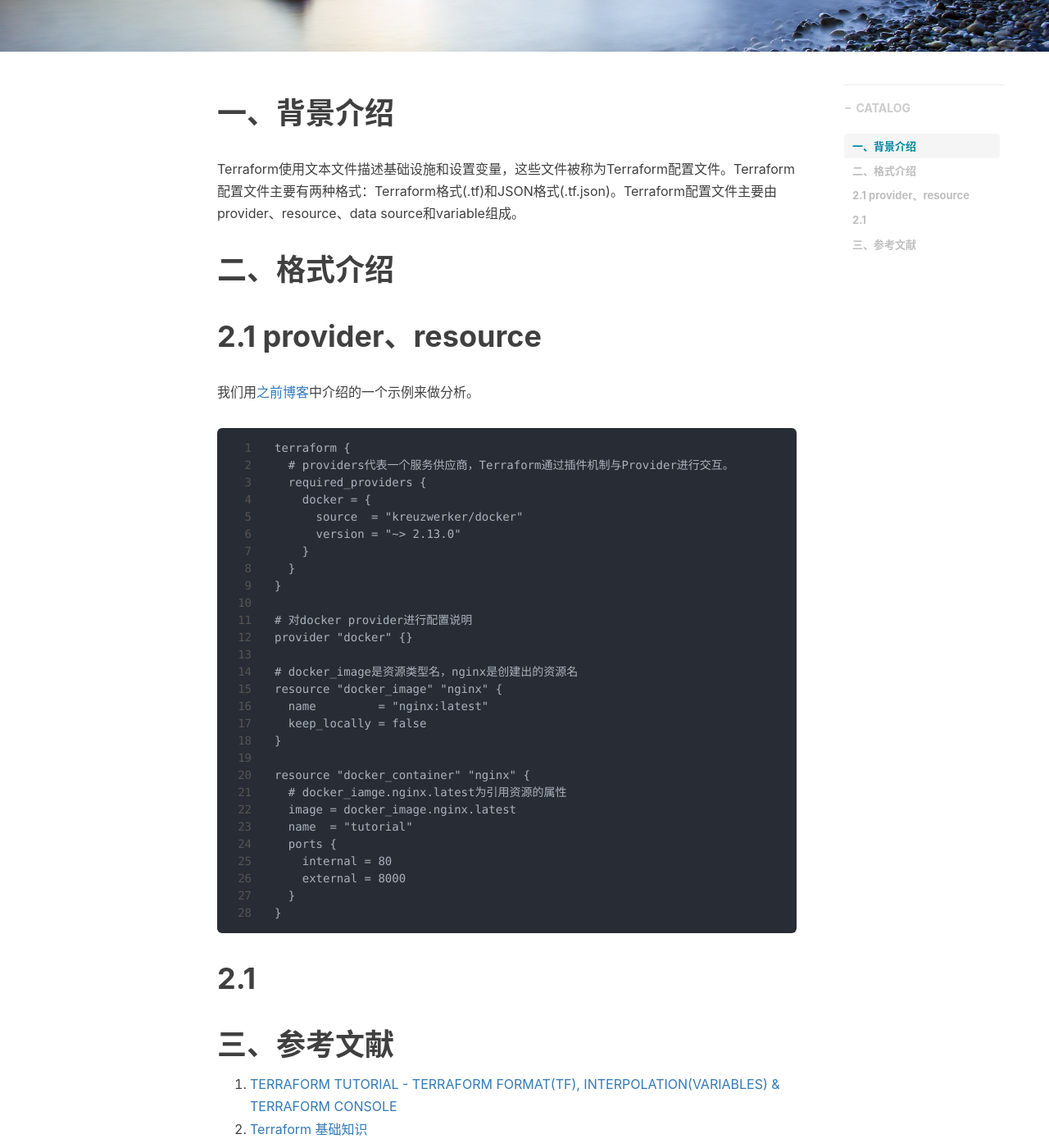
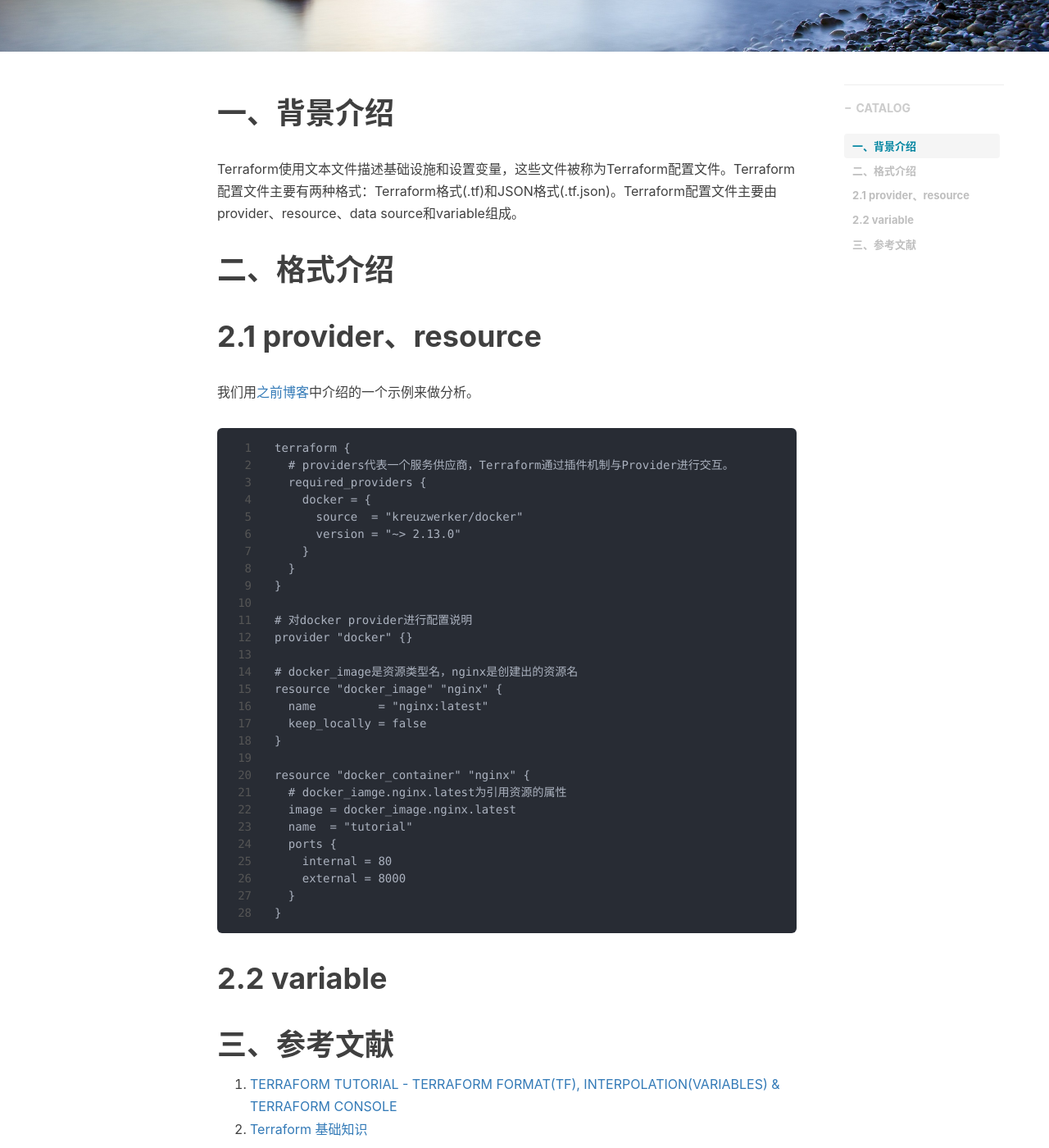
Before and after one commit to shihai1991/shihai1991.github.io, a Jekyll site: the page built from _posts/2022-10-14-Terraform format介绍.md, in a window 1280 px wide and 1400 px high, scrolled down 394 px. Shown: the whole window at 82% size. Built offline with Jekyll 4.4.1, drawn with Linux system fonts in a browser that asks for light colours; nearby versions of some CDN libraries; comment, search, counter and statistics services are not loaded.

Commit message:
Update 2022-10-14-Terraform format介绍.md

````diff
--- a/_posts/2022-10-14-Terraform format介绍.md
+++ b/_posts/2022-10-14-Terraform format介绍.md
@@ -46,7 +46,8 @@ resource "docker_container" "nginx" {
 }
 ```
 
-# 2.1
+# 2.2 variable
+
 
 # 三、参考文献
 1. [TERRAFORM TUTORIAL - TERRAFORM FORMAT(TF), INTERPOLATION(VARIABLES) & TERRAFORM CONSOLE](https://www.bogotobogo.com/DevOps/Terraform/Terraform-terraform-format-tf-and-interpolation-variables.php)
````
